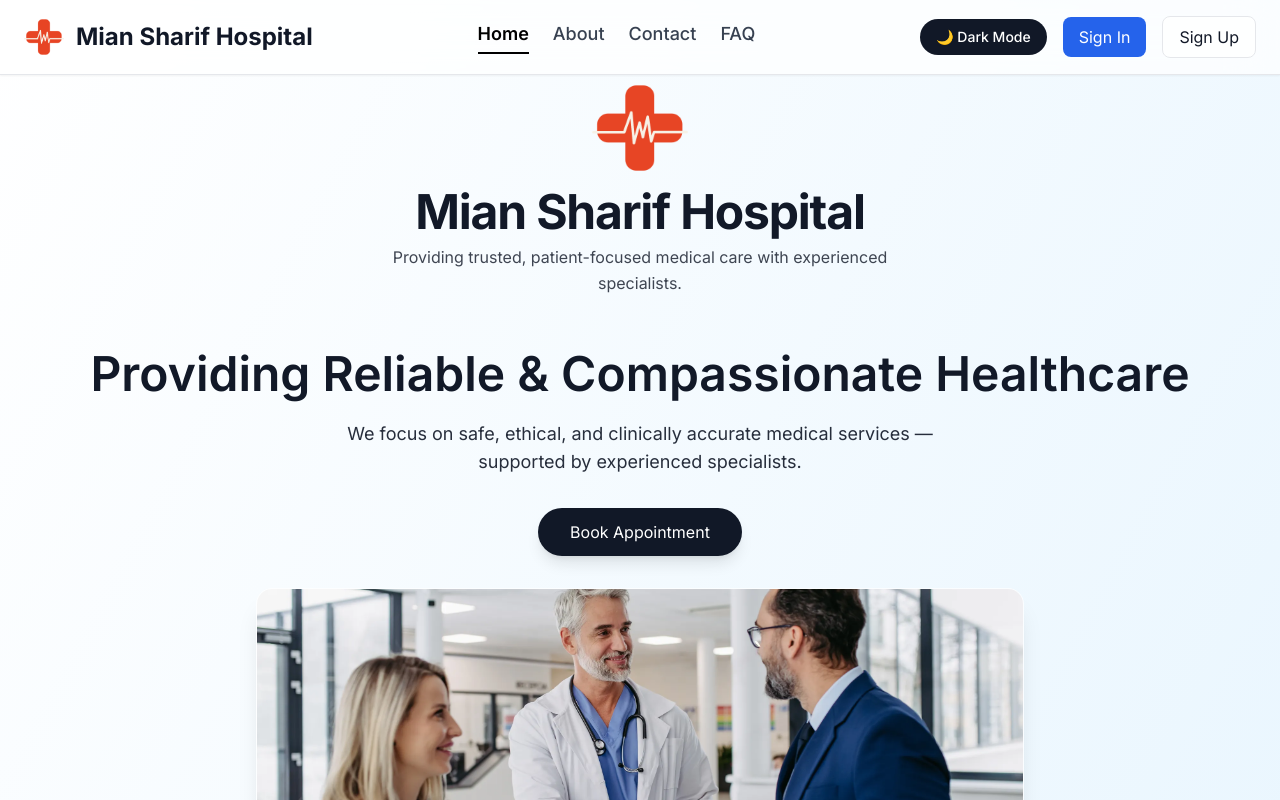
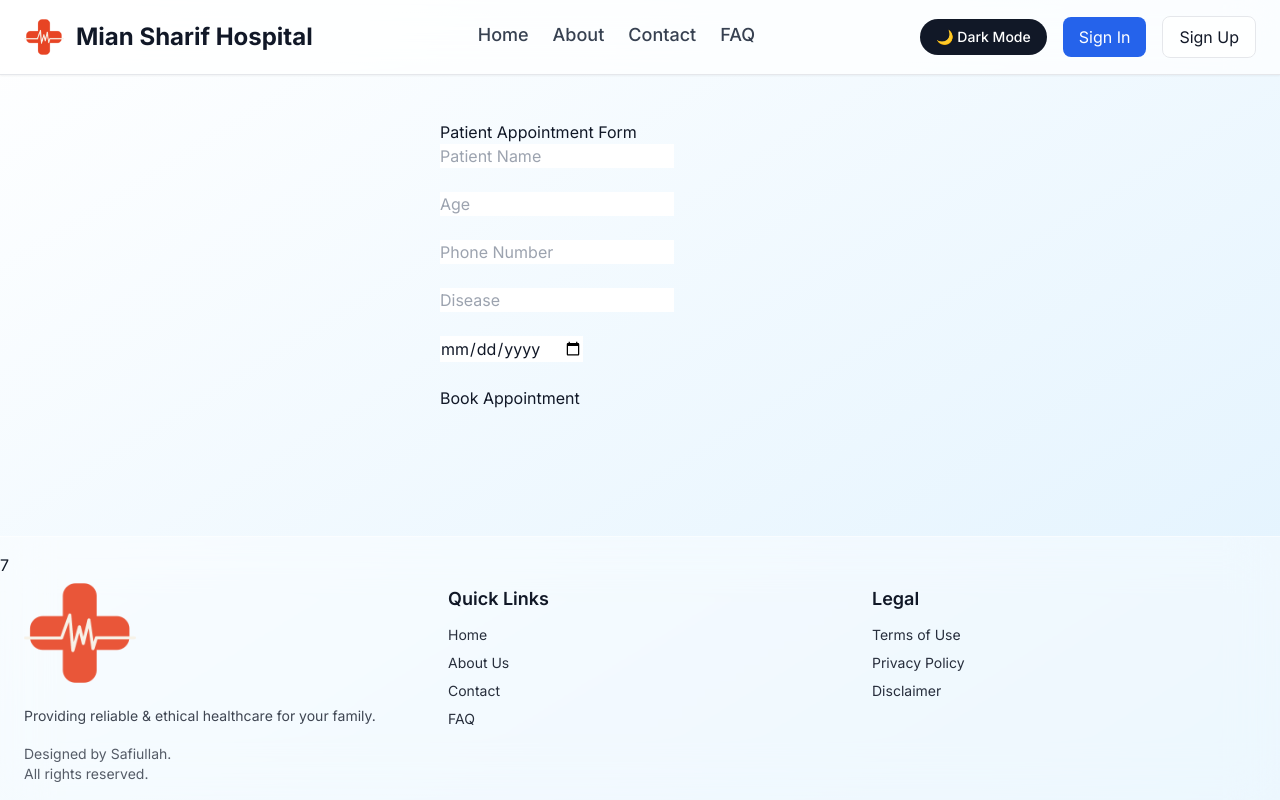
Before and after one commit to Safi-UOL/Mian-Sharif-Hospital, a React (Vite) app: page /appointment in a window 1280 px wide. Before the commit this address led to /. Shown: the top 800 px of the page. Built offline with nearby package versions, Linux system fonts and the light colour scheme.

Commit message:
minor changes

```diff
--- a/package.json
+++ b/package.json
@@ -1,15 +1,12 @@
 {
   "name": "hospital_website",
   "private": true,
-  "homepage": "https://safi-uol.github.io/Mian-Sharif-Hospital/",
   "version": "0.0.0",
   "type": "module",
   "scripts": {
     "dev": "vite",
     "build": "vite build",
-    "preview": "vite preview",
-    "predeploy": "npm run build",
-    "deploy": "gh-pages -d dist"
+    "preview": "vite preview"
   },
   "dependencies": {
     "react": "^19.2.0",
@@ -20,7 +17,6 @@
   "devDependencies": {
     "@vitejs/plugin-react": "^5.1.0",
     "autoprefixer": "^10.4.22",
-    "gh-pages": "^6.3.0",
     "postcss": "^8.5.6",
     "tailwindcss": "^3.4.18",
     "vite": "^7.2.2"
--- a/src/App.jsx
+++ b/src/App.jsx
@@ -13,22 +13,25 @@ import Terms from "./Pages/Terms";
 import Privacy from "./Pages/Privacy";
 import Disclaimer from "./Pages/Disclaimer";
 
+// 🔹 LAB PART 1
+import PatientCounter from "./Pages/PatientCounter";
+
+// 🔹 LAB PART 2
+import AppointmentForm from "./Pages/AppointmentForm";
+
 export default function App() {
   return (
     <>
       <ScrollToTop />
 
       <div className="flex flex-col min-h-screen">
-
         <Navbar />
 
         <main className="flex-grow pt-0 md:pt-20 pb-0">
           <Routes>
 
-            {/* Default Home */}
+            {/* Home */}
             <Route path="/" element={<Home />} />
-
-            {/* /home → redirect to / */}
             <Route path="/home" element={<Navigate to="/" replace />} />
 
             {/* Pages */}
@@ -41,7 +44,11 @@ export default function App() {
             <Route path="/privacy" element={<Privacy />} />
             <Route path="/disclaimer" element={<Disclaimer />} />
 
-            {/* Catch-all → Home */}
+            {/* 🔹 LAB ROUTES */}
+            <Route path="/patient-counter" element={<PatientCounter />} />
+            <Route path="/appointment" element={<AppointmentForm />} />
+
+            {/* Catch-all */}
             <Route path="*" element={<Navigate to="/" replace />} />
 
           </Routes>
--- /dev/null
+++ b/src/Pages/AppointmentForm.jsx
@@ -0,0 +1,88 @@
+import { useState } from "react";
+
+export default function AppointmentForm() {
+  const [name, setName] = useState("");
+  const [age, setAge] = useState("");
+  const [phone, setPhone] = useState("");
+  const [disease, setDisease] = useState("");
+  const [date, setDate] = useState("");
+
+  const handleSubmit = (e) => {
+    e.preventDefault();
+
+    const appointmentData = {
+      name,
+      age,
+      phone,
+      disease,
+      date,
+    };
+
+    console.log("Appointment Data:", appointmentData);
+
+    setName("");
+    setAge("");
+    setPhone("");
+    setDisease("");
+    setDate("");
+  };
+
+  return (
+    <div style={{ maxWidth: "400px", margin: "40px auto" }}>
+      <h2>Patient Appointment Form</h2>
+
+      <form onSubmit={handleSubmit}>
+        <input
+          type="text"
+          placeholder="Patient Name"
+          value={name}
+          onChange={(e) => setName(e.target.value)}
+          required
+        />
+
+        <br /><br />
+
+        <input
+          type="number"
+          placeholder="Age"
+          value={age}
+          onChange={(e) => setAge(e.target.value)}
+          required
+        />
+
+        <br /><br />
+
+        <input
+          type="tel"
+          placeholder="Phone Number"
+          value={phone}
+          onChange={(e) => setPhone(e.target.value)}
+          required
+        />
+
+        <br /><br />
+
+        <input
+          type="text"
+          placeholder="Disease"
+          value={disease}
+          onChange={(e) => setDisease(e.target.value)}
+          required
+        />
+
+        <br /><br />
+
+        <input
+          type="date"
+          value={date}
+          onChange={(e) => setDate(e.target.value)}
+          required
+        />
+
+        <br /><br />
+
+        <button type="submit">Book Appointment</button>
+      </form>
+    </div>
+  );
+}
--- /dev/null
+++ b/src/Pages/PatientCounter.jsx
@@ -0,0 +1,30 @@
+import { useState } from "react";
+
+export default function PatientCounter() {
+  const [patients, setPatients] = useState(0);
+
+  return (
+    <div style={{ textAlign: "center", marginTop: "40px" }}>
+      <h2>OPD Daily Patient Counter</h2>
+
+      <h1>{patients}</h1>
+
+      <button onClick={() => setPatients(patients + 1)}>
+        Patient Aaya
+      </button>
+
+      <button
+        onClick={() => setPatients(patients - 1)}
+        style={{ marginLeft: "10px" }}
+      >
+        Patient Gaya
+      </button>
+
+      <br /><br />
+
+      <button onClick={() => setPatients(0)}>
+        Reset Day Counter
+      </button>
+    </div>
+  );
+}
--- a/vite.config.js
+++ b/vite.config.js
@@ -2,6 +2,6 @@ import { defineConfig } from "vite";
 import react from "@vitejs/plugin-react";
 
 export default defineConfig({
-  base: "/Mian-Sharif-Hospital/",
+  base: "/",
   plugins: [react()],
 });
```
Also changed, not shown: vercel.json (added), 1 other file (tests, documents, lock files or other folders).
